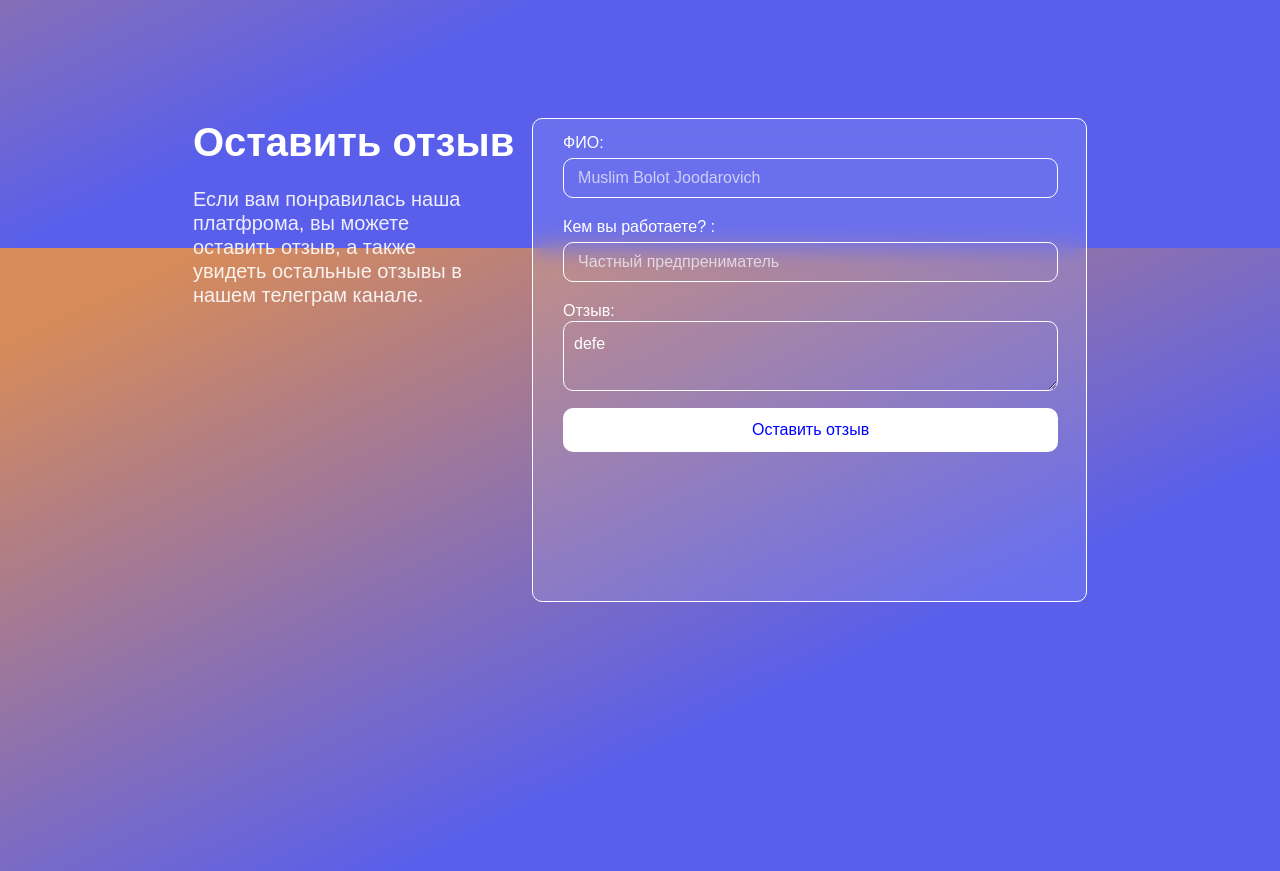
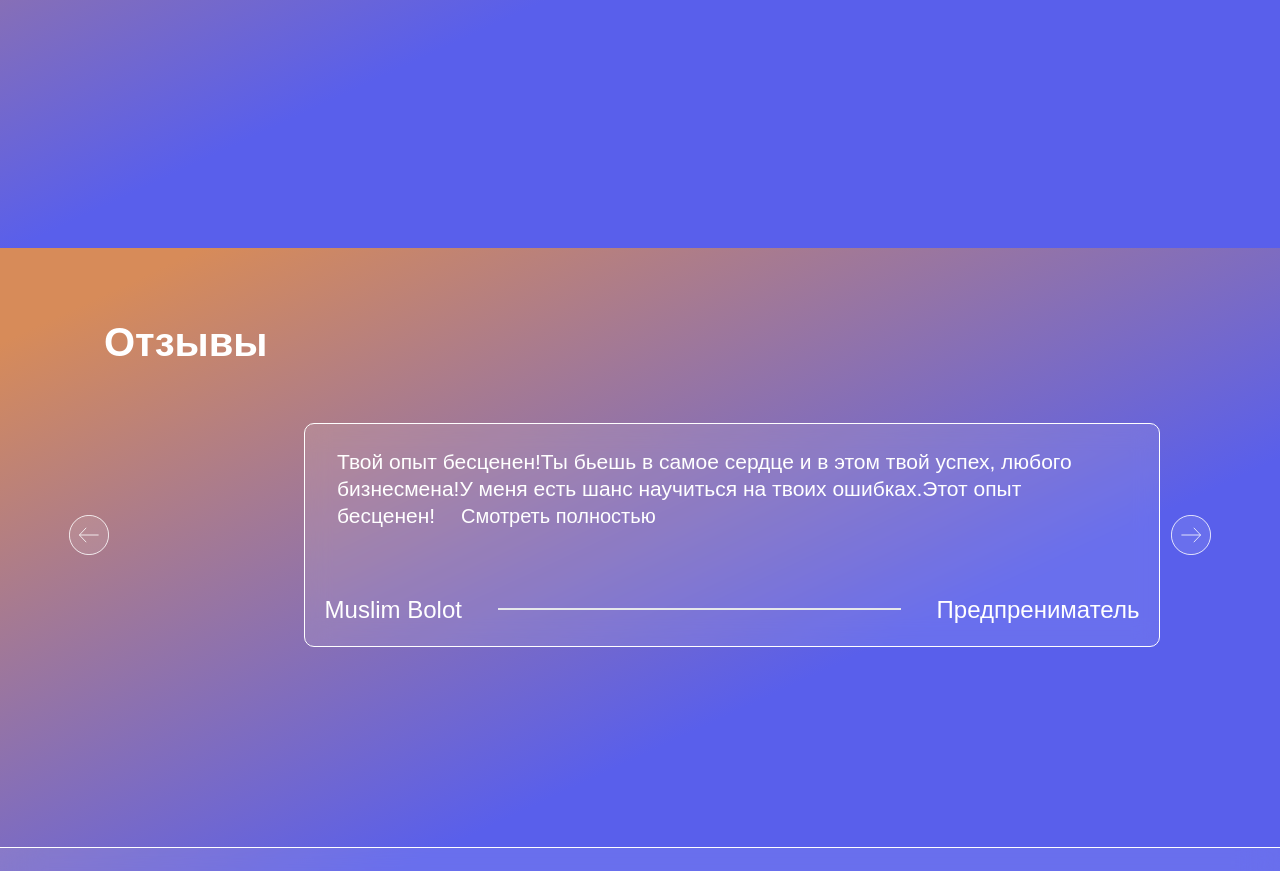
Before and after one commit to orozaliev0/books, a React (Create React App) app: page /our-courses in a window 1280 px wide. Shown: the part 2952-3823 px from the top of the page. Built offline with nearby package versions, Linux system fonts and the light colour scheme; a web font is replaced by a local one.

Commit message:
Creat com2 (#13)
* finish books pageдлвоады

* finish books pageдлвоады

* finish books pageдлвоадыsjrtierj

```diff
--- a/src/pages/OurCourses/CreatingCommand/index.js
+++ b/src/pages/OurCourses/CreatingCommand/index.js
@@ -8,9 +8,9 @@ import pf from "../../../img/pf.png"
 import rate from "../../../img/rate.png"
 import AcardionTwo from "./AcardionTwo";
 import '../../../App'
-
+import {IoIosArrowDown} from "react-icons/io";
 const CreatingCommand = () => {
-    const [block, setBlock] = useState([1, 2, 3])
+    const [block, setBlock] = useState([1, 2, 3  ])
     return (
         <div id={"ctgCom"}          >
             <div className="container">
--- a/src/pages/OurCourses/index.js
+++ b/src/pages/OurCourses/index.js
@@ -9,8 +9,8 @@ const OurCourses = () => {
         <>
             <MayCourses/>
             <Courses/>
-            <Last/>
             <Review/>
+
 
         </>
     );
--- a/src/style/CreatingCommand.scss
+++ b/src/style/CreatingCommand.scss
@@ -332,11 +332,17 @@
       }
     }
 
+    ::-webkit-scrollbar{
+      width: 0;
+    }
     &--blocks {
       display: flex;
       justify-content: space-between;
       width: 95%;
       margin-left: 60px;
+      overflow-x: scroll;
+
+
       &__revs {
         background: rgba(255, 255, 255, 0.1);
         border: 1px solid #FFFFFF;
```
